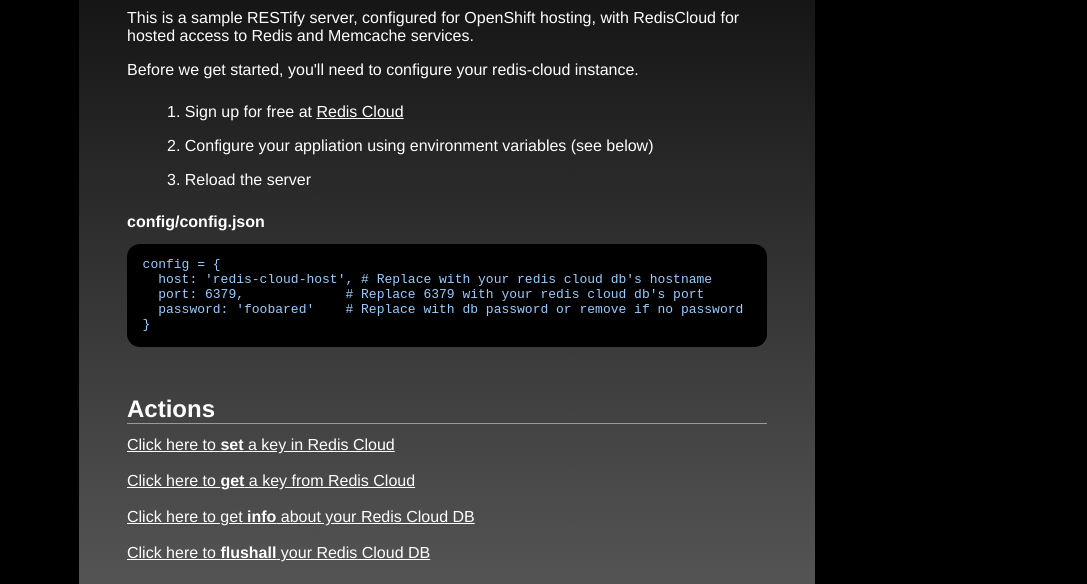
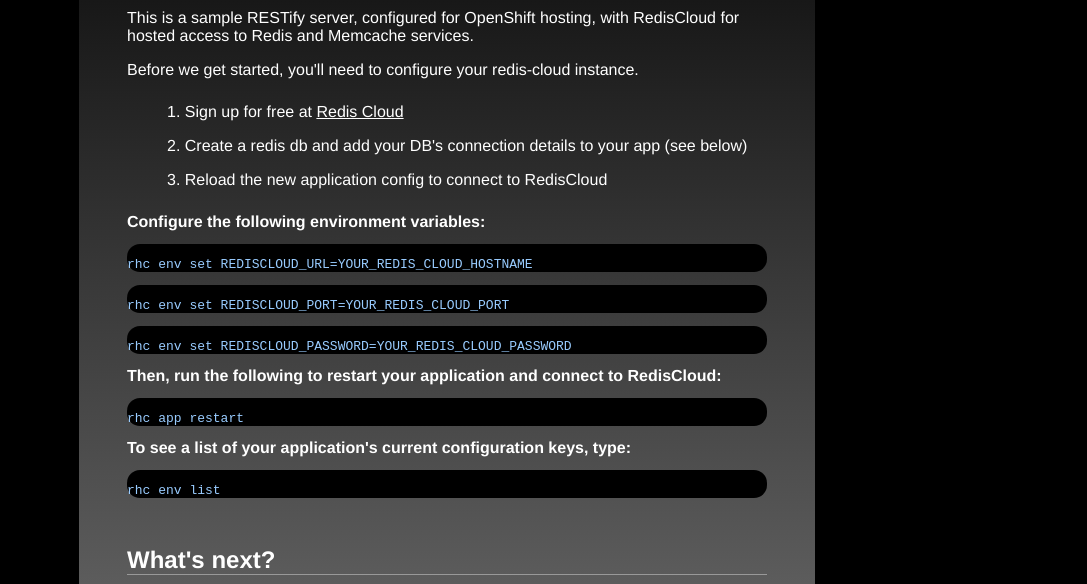
Before and after one commit to ryanj/restify-redisCloud, a website: page index.html in a window 1280 px wide. Shown: the part 203-787 px from the top of the page, without its empty margins (193-1280 px from the left). Drawn offline with Linux system fonts and the light colour scheme.

Commit message:
updating quickstart instructions

```diff
--- a/index.html
+++ b/index.html
@@ -25,25 +25,20 @@
 
   <ol>
     <li>1. Sign up for free at <a href="http://www.redis-cloud.com">Redis Cloud</a></li>
-    <li>2. Configure your appliation using environment variables (see below)</li>
-    <li>3. Reload the server</li>
+    <li>2. Create a redis db and add your DB's connection details to your app (see below)</li>
+    <li>3. Reload the new application config to connect to RedisCloud</li>
   </ol>
 
-  <b>config/config.json</b>
-  <pre>
-  config = {
-    host: 'redis-cloud-host', # Replace with your redis cloud db's hostname
-    port: 6379,             # Replace 6379 with your redis cloud db's port
-    password: 'foobared'    # Replace with db password or remove if no password
-  }
-  </pre>
+  <b>Configure the following environment variables:</b>
+  <pre>rhc env set REDISCLOUD_URL=YOUR_REDIS_CLOUD_HOSTNAME</pre>
+  <pre>rhc env set REDISCLOUD_PORT=YOUR_REDIS_CLOUD_PORT</pre>
+  <pre>rhc env set REDISCLOUD_PASSWORD=YOUR_REDIS_CLOUD_PASSWORD</pre>
 
-  <h2>Actions</h2>
+  <b>Then, run the following to restart your application and connect to RedisCloud:</b>
+  <pre>rhc app restart</pre>
 
-  <a href="/?a=set">Click here to <b>set</b> a key in Redis Cloud</a><br /><br />
-  <a href="/?a=get">Click here to <b>get</b> a key from Redis Cloud</a><br /><br />
-  <a href="/?a=info">Click here to get<b> info</b> about your Redis Cloud DB</a><br /><br />
-  <a href="/?a=flush">Click here to <b> flushall</b> your Redis Cloud DB</a><br /><br />
+  <b>To see a list of your application's current configuration keys, type:</b>
+  <pre>rhc env list</pre>
 
   <h2>
     What's next?
--- a/server.js
+++ b/server.js
@@ -19,7 +19,7 @@
 
 // Routes
 app.get('/set', function (req, res, next){
-  var result = client.set({'welcome_msg': "Hello World"};
+  var result = client.set('welcome_msg', "Hello World");
   res.send(result);
 });
 app.get('/get', function (req, res, next){
```
